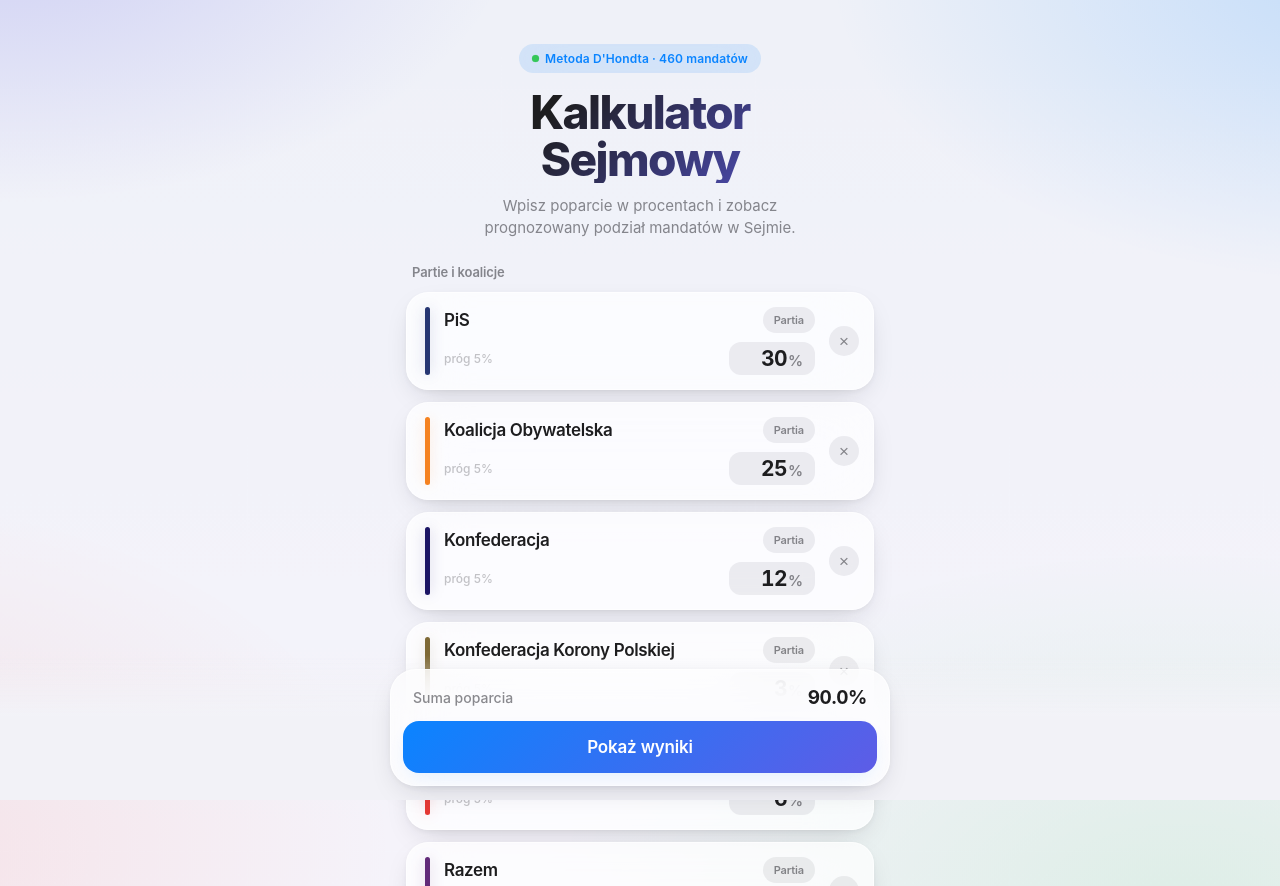
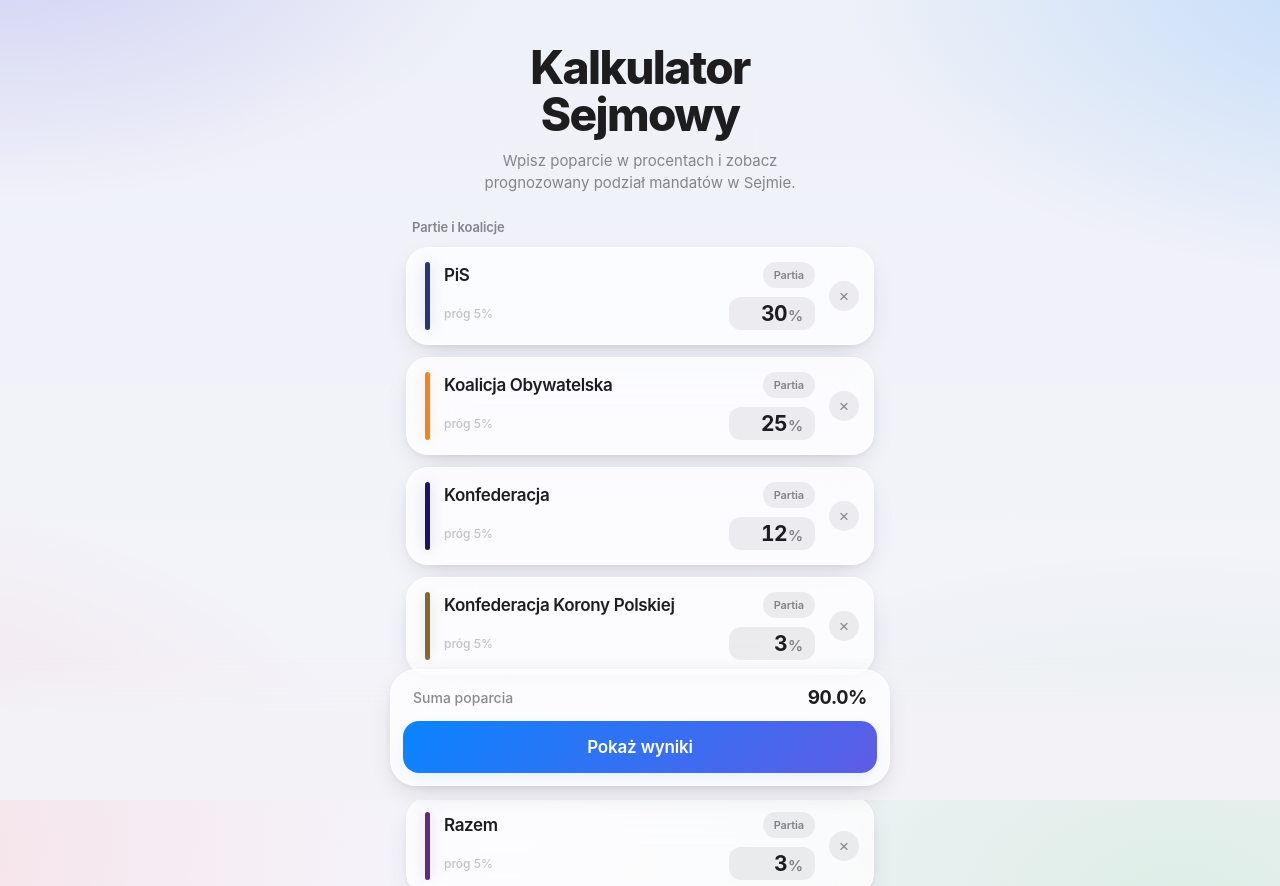
Before and after one commit to MarkockiAdam/Kalkulator-Sejmowy, a plain HTML site: page index.html in a window 1280 px wide. Shown: the top 886 px of the page. Drawn offline with Linux system fonts and the light colour scheme.

Commit message:
Remove hero badge and use solid color for title
- Drop 'Metoda D'Hondta · 460 mandatów' badge above the heading
- Render 'Kalkulator Sejmowy' in a single solid color (no gradient)

```diff
--- a/index.html
+++ b/index.html
@@ -125,43 +125,12 @@
     padding: 36px 0 26px;
   }
 
-  .hero-badge {
-    display: inline-flex;
-    align-items: center;
-    gap: 6px;
-    font-size: 12px;
-    font-weight: 600;
-    letter-spacing: 0.01em;
-    color: var(--accent);
-    background: var(--accent-light);
-    padding: 7px 13px;
-    border-radius: 100px;
-    margin-bottom: 16px;
-    -webkit-backdrop-filter: blur(20px);
-    backdrop-filter: blur(20px);
-  }
-
-  .hero-badge .dot {
-    width: 7px; height: 7px; border-radius: 50%;
-    background: var(--success);
-    box-shadow: 0 0 0 0 rgba(52,199,89,0.5);
-    animation: pulse 2.4s ease-in-out infinite;
-  }
-  @keyframes pulse {
-    0% { box-shadow: 0 0 0 0 rgba(52,199,89,0.45); }
-    70% { box-shadow: 0 0 0 7px rgba(52,199,89,0); }
-    100% { box-shadow: 0 0 0 0 rgba(52,199,89,0); }
-  }
-
   header h1 {
     font-size: clamp(34px, 11vw, 46px);
     font-weight: 800;
     line-height: 1.02;
     letter-spacing: -0.035em;
-    background: linear-gradient(135deg, var(--text) 30%, var(--accent-2));
-    -webkit-background-clip: text;
-    background-clip: text;
-    -webkit-text-fill-color: transparent;
+    color: var(--text);
     margin-bottom: 12px;
   }
 
@@ -641,7 +610,6 @@
 
 <div class="container">
   <header>
-    <span class="hero-badge"><span class="dot"></span>Metoda D'Hondta · 460 mandatów</span>
     <h1>Kalkulator<br>Sejmowy</h1>
     <p>Wpisz poparcie w procentach i zobacz prognozowany podział mandatów w Sejmie.</p>
   </header>
```
